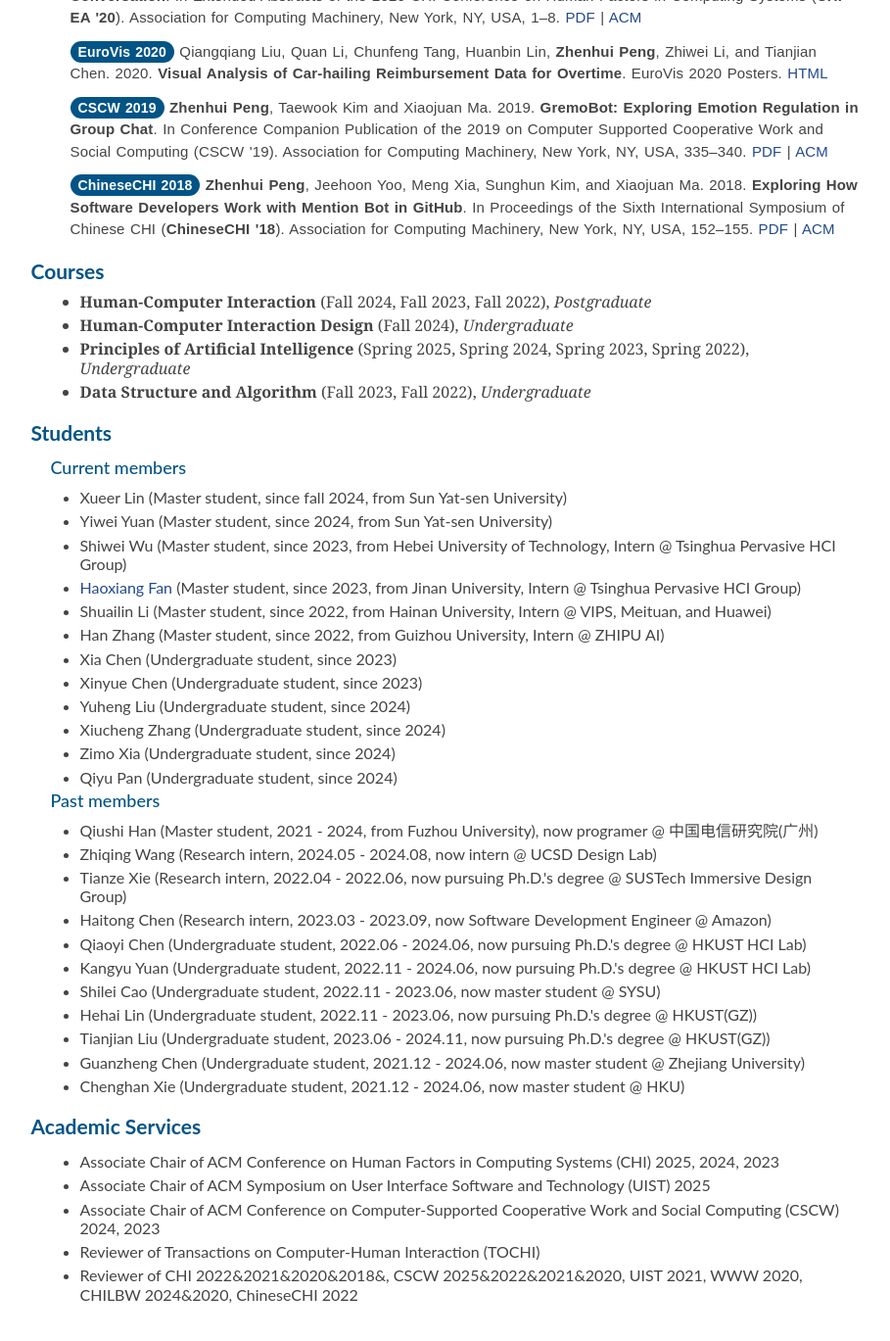
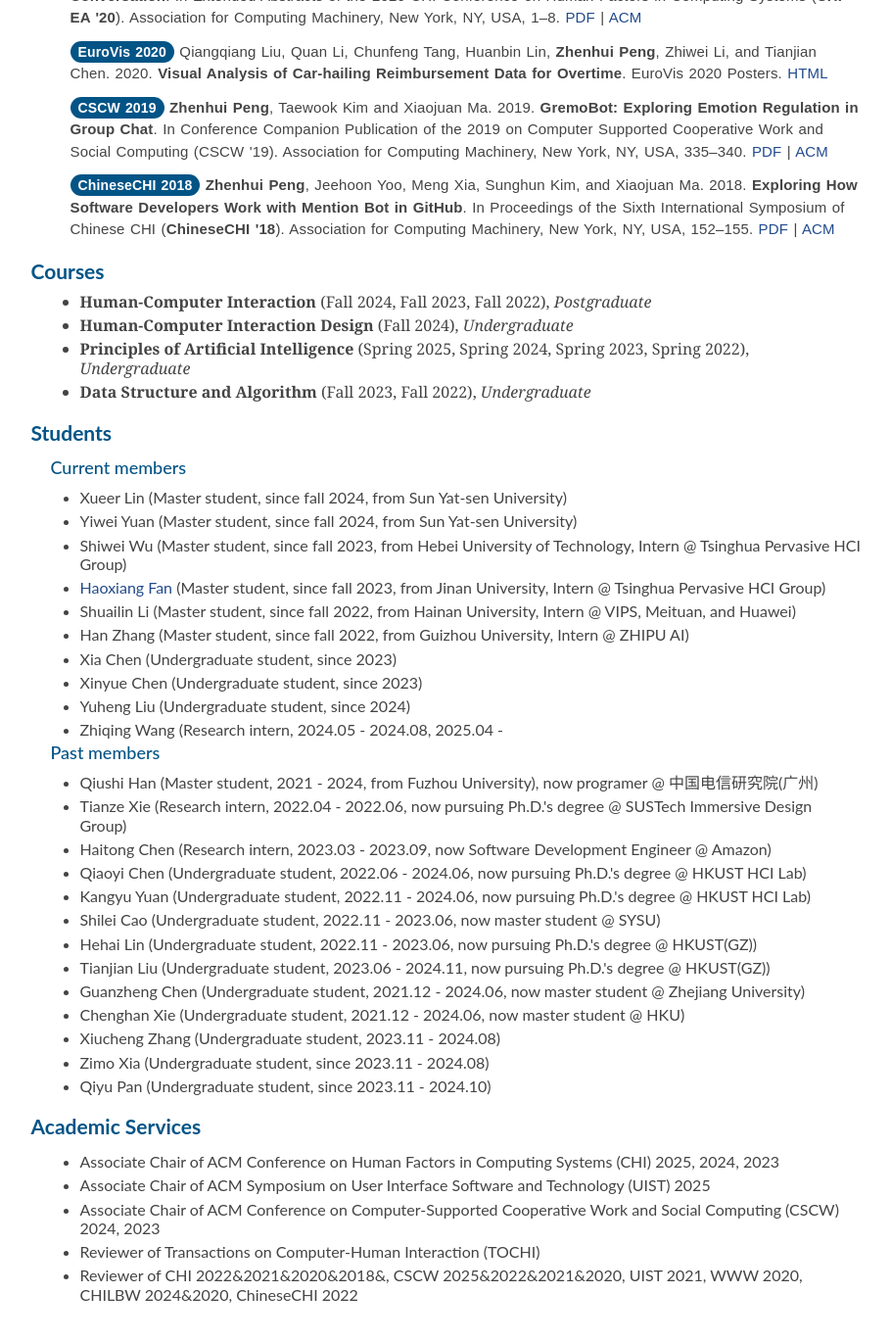
Before and after one commit to PenguinZhou/PenguinZhou.github.io, a Jekyll site: the page index.html, which Jekyll copies as it is, in a window 1280 px wide and 1400 px high, scrolled down 4391 px. Shown: the top 1369 px of the window at 98% size, without its empty margins (331-1240 px from the left). Built offline with Jekyll 4.4.1, drawn with Linux system fonts in a browser that asks for light colours.

Commit message:
Update index.html

```diff
--- a/index.html
+++ b/index.html
@@ -699,22 +699,19 @@
                     <h4 style="color:#035486;">Current members</h4>
                     <ul>
                         <li>Xueer Lin (Master student, since fall 2024, from Sun Yat-sen University)</li>
-                        <li>Yiwei Yuan (Master student, since 2024, from Sun Yat-sen University)</li>
-                        <li>Shiwei Wu (Master student, since 2023, from Hebei University of Technology, Intern @ Tsinghua Pervasive HCI Group)</li>
-                        <li><a href="https://fanhaoxiang.top/">Haoxiang Fan</a> (Master student, since 2023, from Jinan University, Intern @ Tsinghua Pervasive HCI Group)</li>
-                        <li>Shuailin Li (Master student, since 2022, from Hainan University, Intern @ VIPS, Meituan, and Huawei)</li>
-                        <li>Han Zhang (Master student, since 2022, from Guizhou University, Intern @ ZHIPU AI)</li>
+                        <li>Yiwei Yuan (Master student, since fall 2024, from Sun Yat-sen University)</li>
+                        <li>Shiwei Wu (Master student, since fall 2023, from Hebei University of Technology, Intern @ Tsinghua Pervasive HCI Group)</li>
+                        <li><a href="https://fanhaoxiang.top/">Haoxiang Fan</a> (Master student, since fall 2023, from Jinan University, Intern @ Tsinghua Pervasive HCI Group)</li>
+                        <li>Shuailin Li (Master student, since fall 2022, from Hainan University, Intern @ VIPS, Meituan, and Huawei)</li>
+                        <li>Han Zhang (Master student, since fall 2022, from Guizhou University, Intern @ ZHIPU AI)</li>
                         <li>Xia Chen (Undergraduate student, since 2023)</li>
                         <li>Xinyue Chen (Undergraduate student, since 2023)</li>
                         <li>Yuheng Liu (Undergraduate student, since 2024)</li>
-                        <li>Xiucheng Zhang (Undergraduate student, since 2024)</li>
-                        <li>Zimo Xia (Undergraduate student, since 2024)</li>
-                        <li>Qiyu Pan (Undergraduate student, since 2024)</li>
+                        <li>Zhiqing Wang (Research intern, 2024.05 - 2024.08, 2025.04 - </li>
                     </ul>
                     <h4 style="color:#035486;">Past members</h4>
                     <ul>
                         <li>Qiushi Han (Master student, 2021 - 2024, from Fuzhou University), now programer @ 中国电信研究院(广州)</li>
-                        <li>Zhiqing Wang (Research intern, 2024.05 - 2024.08, now intern @ UCSD Design Lab)</li>
                         <li>Tianze Xie (Research intern, 2022.04 - 2022.06, now pursuing Ph.D.'s degree @ SUSTech Immersive Design Group)</li>
                         <li>Haitong Chen (Research intern, 2023.03 - 2023.09, now Software Development Engineer @ Amazon)</li>
                         <li>Qiaoyi Chen (Undergraduate student, 2022.06 - 2024.06, now pursuing Ph.D.'s degree @ HKUST HCI Lab)</li>
@@ -724,6 +721,9 @@
                         <li>Tianjian Liu (Undergraduate student, 2023.06 - 2024.11, now pursuing Ph.D.'s degree @ HKUST(GZ))</li>
                         <li>Guanzheng Chen (Undergraduate student, 2021.12 - 2024.06, now master student @ Zhejiang University)</li>
                         <li>Chenghan Xie (Undergraduate student, 2021.12 - 2024.06, now master student @ HKU)</li>
+                        <li>Xiucheng Zhang (Undergraduate student, 2023.11 - 2024.08)</li>
+                        <li>Zimo Xia (Undergraduate student, since 2023.11 - 2024.08)</li>
+                        <li>Qiyu Pan (Undergraduate student, since 2023.11 - 2024.10)</li>
                     </ul>
                     <!-- <h4>Supervised undergraduates</h4> -->
                     <!-- <ul>
```
